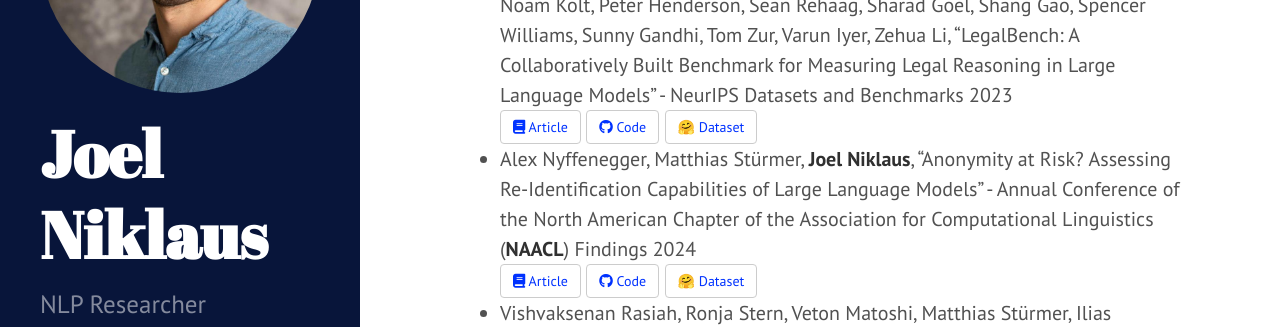
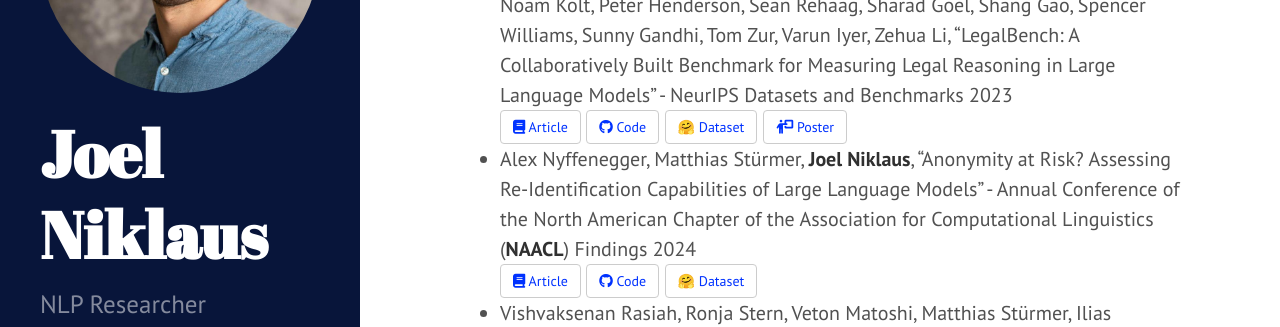
Before and after one commit to JoelNiklaus/joelniklaus.github.io, a Jekyll site: the page built from _pages/publications.md, in a window 1280 px wide and 900 px high, scrolled down 1439 px. Shown: the part 142-469 px from the top of the window. Built offline with Jekyll 4.4.1, drawn with Linux system fonts in a browser that asks for light colours; a style sheet for code colours, icons or effects is not loaded.

Commit message:
added legalbench poster
Signed-off-by: Joel Niklaus <me@joelniklaus.ch>

```diff
--- a/_pages/publications.md
+++ b/_pages/publications.md
@@ -56,6 +56,7 @@ on [Google Scholar](https://scholar.google.com/citations?user=qJ8iricAAAAJ).
   <a href="https://nips.cc/virtual/2023/poster/73565" target="_blank" type="button" class="btn"><i class="fa-solid fa-book"></i> Article</a>
   <a href="https://github.com/HazyResearch/legalbench" target="_blank" type="button" class="btn"><i class="fa-brands fa-github"></i> Code</a>
   <a href="https://huggingface.co/datasets/nguha/legalbench" target="_blank" type="button" class="btn">🤗 Dataset</a>
+  <a href="https://nips.cc/media/PosterPDFs/NeurIPS%202023/73565.png?t=1702308429.6880481" target="_blank" type="button" class="btn"><i class="fa-solid fa-person-chalkboard"></i> Poster</a>
 * Alex Nyffenegger, Matthias Stürmer, **Joel Niklaus**, "Anonymity at Risk? Assessing Re-Identification Capabilities of
   Large Language Models" - Annual Conference of the North American Chapter of the Association for Computational
   Linguistics (**NAACL**) Findings 2024
```
